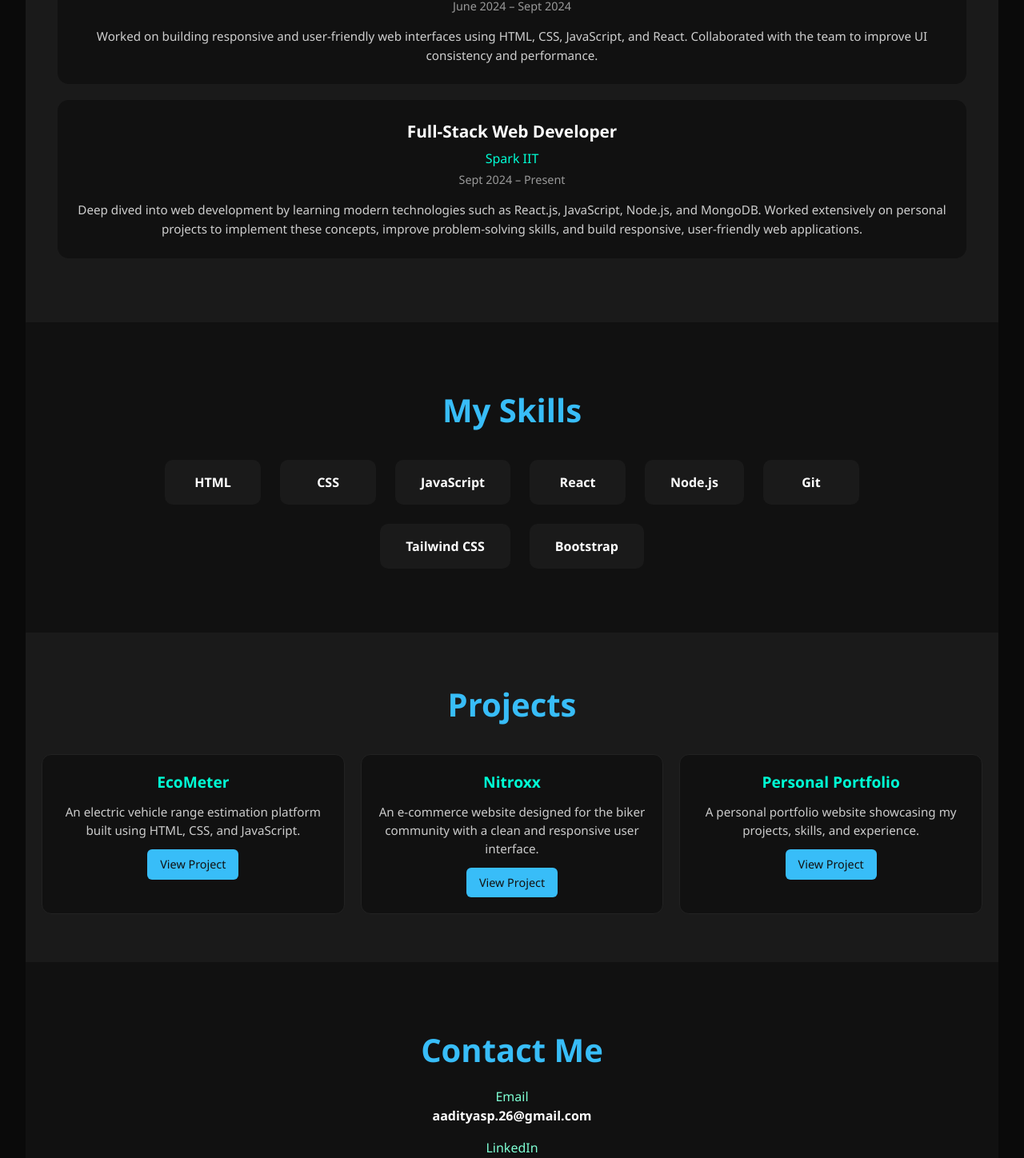
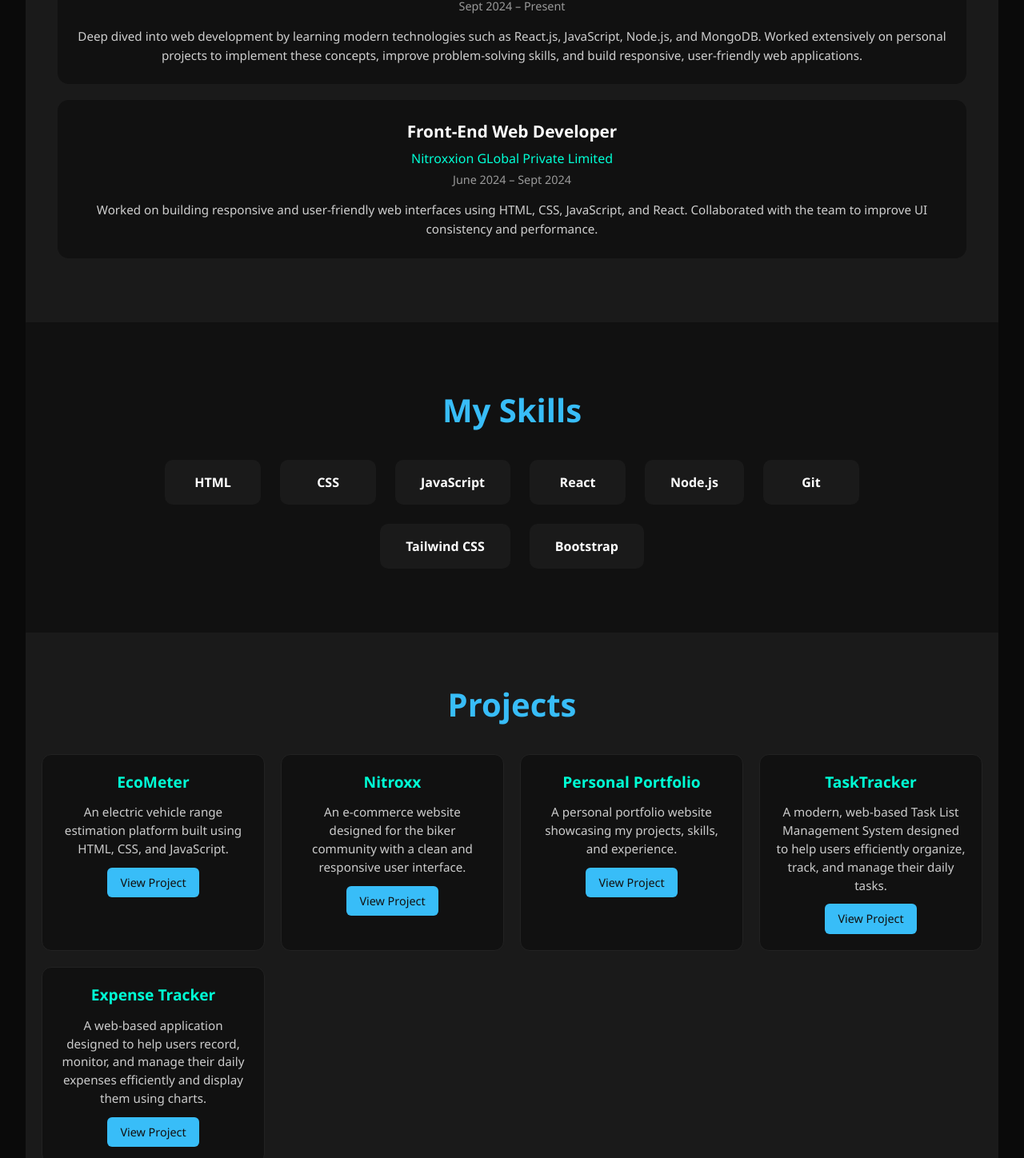
Before and after one commit to Aadityx/portfolio, a React (Vite) app: page / in a window 1280 px wide. Shown: the part 1859-3307 px from the top of the page at 80% size. Built offline with nearby package versions, Linux system fonts and the light colour scheme.

Commit message:
updated content

```diff
--- a/src/components/Experience.jsx
+++ b/src/components/Experience.jsx
@@ -7,17 +7,6 @@ function Experience() {
   <h2>Experience</h2>
 
   <div className="experience-cards">
-   <div className="experience-card">
-  <h3>Front-End Web Developer</h3>
-  <span className="experience-org">Nitroxxion GLobal Private Limited</span>
-  <span className="experience-duration">June 2024 – Sept 2024</span>
-
-  <p>
-    Worked on building responsive and user-friendly web interfaces using
-    HTML, CSS, JavaScript, and React. Collaborated with the team to improve
-    UI consistency and performance.
-  </p>
-</div>
 
 <div className="experience-card">
   <h3>Full-Stack Web Developer</h3>
@@ -32,6 +21,18 @@ function Experience() {
   </p>
 </div>
 
+<div className="experience-card">
+  <h3>Front-End Web Developer</h3>
+  <span className="experience-org">Nitroxxion GLobal Private Limited</span>
+  <span className="experience-duration">June 2024 – Sept 2024</span>
+
+  <p>
+    Worked on building responsive and user-friendly web interfaces using
+    HTML, CSS, JavaScript, and React. Collaborated with the team to improve
+    UI consistency and performance.
+  </p>
+</div>
+
   </div>
 </section>
 
--- a/src/components/Projects.jsx
+++ b/src/components/Projects.jsx
@@ -32,6 +32,23 @@ function Projects() {
           </p>
           <a href="https://github.com/Aadityx/EcoMeter" className="btn">View Project</a>
         </div>
+
+        <div className="project-card">
+          <h3>TaskTracker</h3>
+          <p>
+            A modern, web-based Task List Management System designed to help users efficiently organize, track, and manage their daily tasks.
+          </p>
+          <a href="https://github.com/Aadityx/TaskTracker" className="btn">View Project</a>
+        </div>
+
+        <div className="project-card">
+          <h3>Expense Tracker</h3>
+          <p>
+            A web-based application designed to help users record, monitor, and manage their daily expenses efficiently and display them using charts.
+            </p>
+          <a href="https://github.com/Aadityx/ExpenseTracker" className="btn">View Project</a>
+        </div>
+
       </div>
     </section>
   );
```
Also changed, not shown: src/assets/project-images/ecometer.png (deleted).
